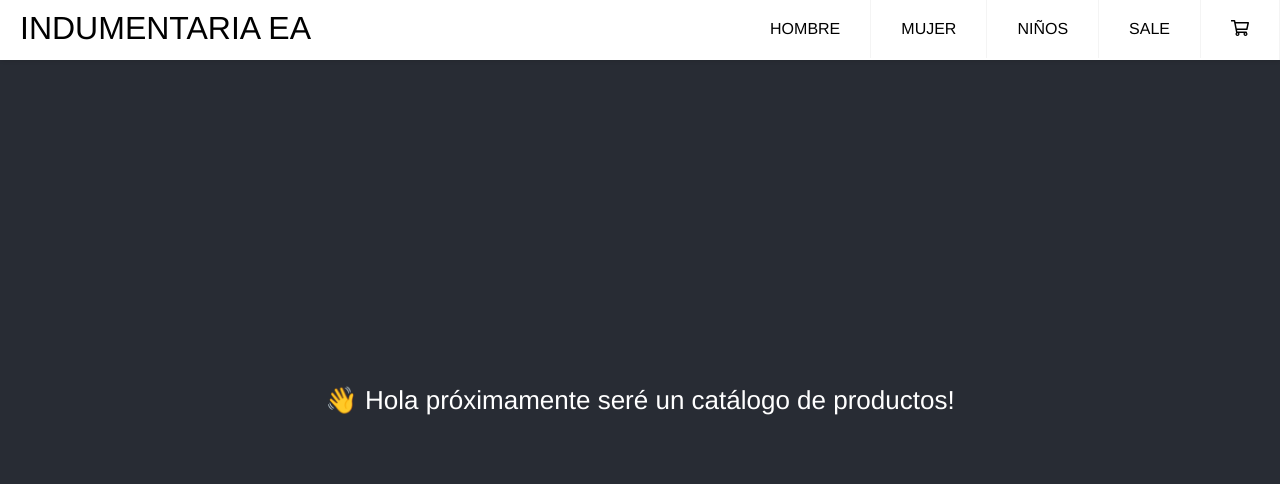
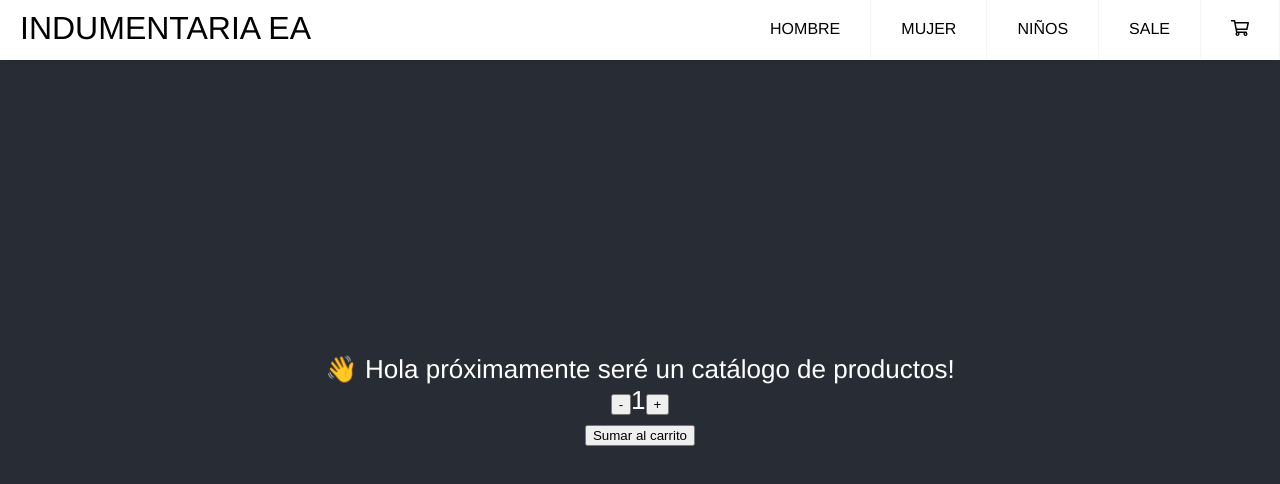
Before and after one commit to emaarias/react_coder_actualizable_proyecto_final, a React (Create React App) app: page / in a window 1280 px wide. Shown: the top 484 px of the page. Built offline with nearby package versions, Linux system fonts and the light colour scheme.

Commit message:
Clase 5 - Contador

```diff
--- a/src/App.js
+++ b/src/App.js
@@ -2,16 +2,19 @@ import logo from './logo.svg';
 import './App.css';
 import Menu from './components/menu/menu';
 import ItemListContainer from './container/itemListContainer';
+import ItemCount from './container/itemCount';
 
 
 function App() {
   return (
 
     <div className="App">
-       <Menu />
+
+      <Menu />
 
       <main className="App-header">
-        <ItemListContainer greeting="👋 Hola próximamente seré un catálogo de productos!"/>
+        <ItemListContainer greeting="👋 Hola próximamente seré un catálogo de productos!" />
+        <ItemCount initial={1} stock={10}/>
       </main>
 
 
--- /dev/null
+++ b/src/container/itemCount.jsx
@@ -0,0 +1,40 @@
+import { useState } from "react";
+
+
+function ItemCount({stock, initial, onAdd }) {
+
+	const [count, setCount] =  useState(initial)
+
+	function handleInc() {
+		if (count < stock){
+			setCount(count + 1);
+			//console.log(count);
+		}
+	};
+
+	function handleDec() {
+		if (count > initial){
+			setCount(count - 1);
+			//console.log(count);
+		}
+	};
+
+	const add = function () {
+		alert("Se agregarán " + count + " unidades a su carrito");
+		console.log(count);
+	}
+
+	return (
+	<div>
+		<button onClick={handleDec}>-</button>
+		<span>{count}</span>
+		<button onClick={handleInc}>+</button>
+		<div>
+			<button onClick={add}>Sumar al carrito</button>
+		</div>
+
+	</div>
+  )
+}
+
+export default ItemCount
```
